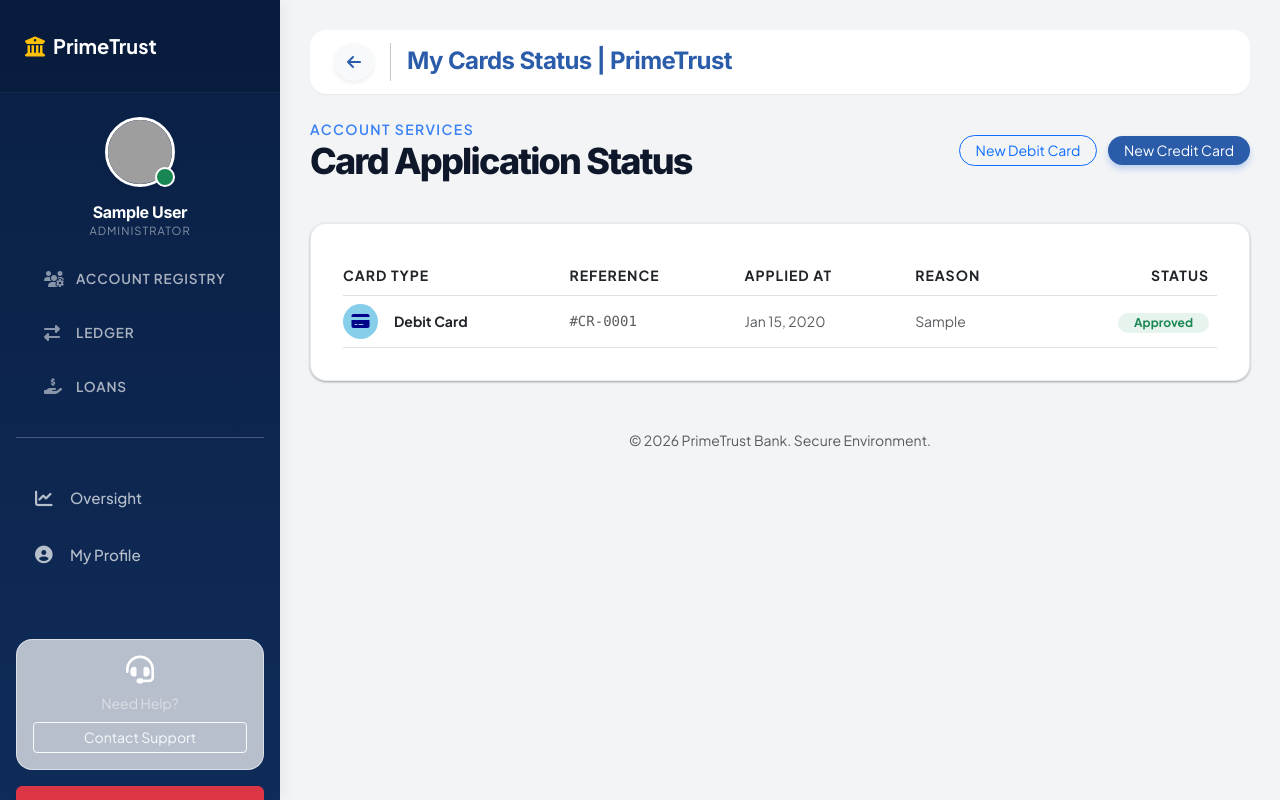
After one commit to khushietiwari/banking-system, a Django app: page /bank/card-status/ in a window 1280 px wide. The commit adds this page. Run offline with Django 5.2, Linux system fonts and the light colour scheme; a user stored in the database is signed in; tables that the repository leaves empty hold one stand-in row (values such as "Sample post"); grey boxes are pictures that could not be loaded.

Commit message:
Added credit and debit card features

```diff
--- a/corebank/urls.py
+++ b/corebank/urls.py
@@ -17,9 +17,9 @@ path('my-loans/', views.my_loans, name="my_loans"),
 path('upload-kyc/', views.upload_kyc, name="upload_kyc"),
 path('kyc-status/', views.kyc_status, name="kyc_status"),
 path('deposit/', views.deposit_view, name="deposit"),
-path('withdraw/', views.withdraw_view, name="withdraw"),
-path("support/", views.support_view, name="support"),
-
-
-
+    path('withdraw/', views.withdraw_view, name="withdraw"),
+    path('apply-debit-card/', views.apply_debit_card, name="apply_debit_card"),
+    path('apply-credit-card/', views.apply_credit_card, name="apply_credit_card"),
+    path('card-status/', views.view_card_status, name="view_card_status"),
+    path("support/", views.support_view, name="support"),
 ]
--- a/corebank/views.py
+++ b/corebank/views.py
@@ -2,9 +2,7 @@ from django.shortcuts import render, redirect
 from django.contrib.auth.decorators import login_required
 from django.contrib import messages
 from decimal import Decimal
-from .models import Account, Transaction, Beneficiary
-from .services import deposit, withdraw
-from .models import Loan
+from .models import Account, Transaction, Beneficiary, Loan, CardRequest
 from django.contrib.messages import get_messages
 import uuid
 from django.db import transaction
@@ -15,6 +13,12 @@ from .forms import UserProfileForm
 
 @login_required
 def apply_loan(request):
+    # ✅ Redirect Staff and Superusers
+    if request.user.is_superuser:
+        return redirect('admin_dashboard')
+    if request.user.is_staff:
+        return redirect('employee_dashboard')
+
     if request.method == "POST":
         amount = request.POST.get("amount")
         reason = request.POST.get("reason")
@@ -52,6 +56,12 @@ from .models import Account, KYC, Loan
 
 @login_required
 def customer_dashboard(request):
+    # ✅ Redirect Staff and Superusers to their correct dashboards
+    if request.user.is_superuser:
+        return redirect('admin_dashboard')
+    if request.user.is_staff:
+        return redirect('employee_dashboard')
+
     # Ensure account exists
     account, created = Account.objects.get_or_create(
         user=request.user,
@@ -89,6 +99,12 @@ def customer_dashboard(request):
 
 @login_required
 def view_balance(request):
+    # ✅ Redirect Staff and Superusers
+    if request.user.is_superuser:
+        return redirect('admin_dashboard')
+    if request.user.is_staff:
+        return redirect('employee_dashboard')
+
     account = Account.objects.filter(user=request.user).first()
 
     if not account:
@@ -113,6 +129,12 @@ from django.db import transaction
 
 @login_required
 def transfer_view(request):
+    # ✅ Redirect Staff and Superusers
+    if request.user.is_superuser:
+        return redirect('admin_dashboard')
+    if request.user.is_staff:
+        return redirect('employee_dashboard')
+
     account = request.user.account
     beneficiaries = Beneficiary.objects.filter(account=account)
 
@@ -184,6 +206,12 @@ def transfer_view(request):
 
 @login_required
 def transaction_history(request):
+    # ✅ Redirect Staff and Superusers
+    if request.user.is_superuser:
+        return redirect('admin_dashboard')
+    if request.user.is_staff:
+        return redirect('employee_dashboard')
+
     account = Account.objects.get(user=request.user)
     transactions = account.transactions.all().order_by("-created_at")
 
@@ -196,6 +224,12 @@ def transaction_history(request):
 
 @login_required
 def add_beneficiary(request):
+    # ✅ Redirect Staff and Superusers
+    if request.user.is_superuser:
+        return redirect('admin_dashboard')
+    if request.user.is_staff:
+        return redirect('employee_dashboard')
+
     account = Account.objects.get(user=request.user)
     message = None
 
@@ -242,6 +276,12 @@ from decimal import Decimal
 
 @login_required
 def pay_bills(request):
+    # ✅ Redirect Staff and Superusers
+    if request.user.is_superuser:
+        return redirect('admin_dashboard')
+    if request.user.is_staff:
+        return redirect('employee_dashboard')
+
     account = request.user.account
     selected_type = request.GET.get("type")
 
@@ -323,6 +363,12 @@ def upload_kyc(request):
 
 @login_required
 def kyc_status(request):
+    # ✅ Redirect Staff and Superusers
+    if request.user.is_superuser:
+        return redirect('admin_dashboard')
+    if request.user.is_staff:
+        return redirect('employee_dashboard')
+
     kyc = KYC.objects.filter(user=request.user).first()
     return render(request, "kyc_status.html", {"kyc": kyc})
 from .models import Account, Transaction, KYC
@@ -346,6 +392,12 @@ from .models import Account, Transaction, KYC
 
 @login_required
 def deposit_view(request):
+    # ✅ Redirect Staff and Superusers
+    if request.user.is_superuser:
+        return redirect('admin_dashboard')
+    if request.user.is_staff:
+        return redirect('employee_dashboard')
+
     account = request.user.account
 
     if account.status == "Frozen":
@@ -388,6 +440,12 @@ from .models import Account, Transaction, KYC
 
 @login_required
 def withdraw_view(request):
+    # ✅ Redirect Staff and Superusers
+    if request.user.is_superuser:
+        return redirect('admin_dashboard')
+    if request.user.is_staff:
+        return redirect('employee_dashboard')
+
     account = request.user.account
 
     # Block if frozen
@@ -442,5 +500,56 @@ def support_view(request):
     return render(request, "customer/support.html")
 @login_required
 def my_loans(request):
+    # ✅ Redirect Staff and Superusers
+    if request.user.is_superuser:
+        return redirect('admin_dashboard')
+    if request.user.is_staff:
+        return redirect('employee_dashboard')
+
     loans = Loan.objects.filter(user=request.user).order_by("-applied_at")
     return render(request, "corebank/my_loans.html", {"loans": loans})
+
+@login_required
+def apply_debit_card(request):
+    if request.user.is_superuser:
+        return redirect('admin_dashboard')
+    if request.user.is_staff:
+        return redirect('employee_dashboard')
+
+    if request.method == "POST":
+        reason = request.POST.get("reason", "")
+        CardRequest.objects.create(
+            user=request.user,
+            card_type="Debit",
+            reason=reason
+        )
+        messages.success(request, "Debit card application submitted successfully!")
+        return redirect('customer_dashboard')
+
+    return render(request, "corebank/apply_debit_card.html")
+
+
+@login_required
+def apply_credit_card(request):
+    if request.user.is_superuser:
+        return redirect('admin_dashboard')
+    if request.user.is_staff:
+        return redirect('employee_dashboard')
+
+    if request.method == "POST":
+        reason = request.POST.get("reason", "")
+        CardRequest.objects.create(
+            user=request.user,
+            card_type="Credit",
+            reason=reason
+        )
+        messages.success(request, "Credit card application submitted successfully!")
+        return redirect('customer_dashboard')
+
+    return render(request, "corebank/apply_credit_card.html")
+
+
+@login_required
+def view_card_status(request):
+    card_requests = CardRequest.objects.filter(user=request.user).order_by('-applied_at')
+    return render(request, "corebank/card_status.html", {"card_requests": card_requests})
--- a/employee/urls.py
+++ b/employee/urls.py
@@ -7,12 +7,11 @@ urlpatterns = [
     path('customers/create/', views.create_customer, name='create_customer'),
     path('customers/update/<int:user_id>/', views.update_customer, name='update_customer'),
     path('loans/', views.view_loans, name="view_loans"),
-path('loan-update/<int:loan_id>/<str:action>/', views.update_loan, name="update_loan"),
-path('kyc-requests/', views.view_kyc, name="view_kyc"),
-path('kyc-update/<int:user_id>/<str:action>/', views.update_kyc, name="update_kyc"),
-path('transactions/', views.view_transactions, name="view_transactions"),
-path('transaction-update/<int:txn_id>/<str:action>/', views.update_transaction, name="update_transaction"),
-
-
-
+    path('loan-update/<int:loan_id>/<str:action>/', views.update_loan, name="update_loan"),
+    path('kyc-requests/', views.view_kyc, name="view_kyc"),
+    path('kyc-update/<int:user_id>/<str:action>/', views.update_kyc, name="update_kyc"),
+    path('transactions/', views.view_transactions, name="view_transactions"),
+    path('transaction-update/<int:txn_id>/<str:action>/', views.update_transaction, name="update_transaction"),
+    path('card-requests/', views.view_card_requests, name="view_card_requests"),
+    path('card-update/<int:request_id>/<str:action>/', views.update_card_request, name="update_card_request"),
 ]
--- a/static/css/portal.css
+++ b/static/css/portal.css
@@ -200,6 +200,8 @@ body {
     color: var(--gray-800);
     line-height: 1.6;
     -webkit-font-smoothing: antialiased;
+    height: 100vh;
+    overflow: hidden;
 }
 
 h1,
@@ -279,10 +281,35 @@ a {
     max-width: var(--sidebar-width);
     background: linear-gradient(180deg, var(--primary-900) 0%, var(--primary-800) 100%);
     color: var(--white);
-    min-height: 100vh;
+    height: 100vh;
     position: fixed;
     z-index: 100;
     box-shadow: 4px 0 15px rgba(0, 0, 0, 0.05);
+    overflow-y: auto;
+    overflow-x: hidden;
+    scrollbar-width: thin;
+    scrollbar-color: rgba(255, 255, 255, 0.3) transparent;
+}
+
+#sidebar::-webkit-scrollbar {
+    width: 8px;
+}
+
+#sidebar::-webkit-scrollbar-track {
+    background: transparent;
+}
+
+#sidebar::-webkit-scrollbar-thumb {
+    background: rgba(255, 255, 255, 0.3);
+    border-radius: 10px;
+    border: 2px solid transparent;
+    background-clip: padding-box;
+}
+
+#sidebar::-webkit-scrollbar-thumb:hover {
+    background: rgba(255, 255, 255, 0.5);
+    border: 2px solid transparent;
+    background-clip: padding-box;
 }
 
 #sidebar .sidebar-header {
@@ -338,7 +365,27 @@ a {
     margin-left: var(--sidebar-width);
     /* Offset for fixed sidebar */
     padding: 30px;
-    min-height: 100vh;
+    height: 100vh;
+    overflow-y: auto;
+    scrollbar-width: thin;
+    scrollbar-color: rgba(0, 0, 0, 0.1) transparent;
+}
+
+#content::-webkit-scrollbar {
+    width: 6px;
+}
+
+#content::-webkit-scrollbar-track {
+    background: transparent;
+}
+
+#content::-webkit-scrollbar-thumb {
+    background: rgba(0, 0, 0, 0.05);
+    border-radius: 10px;
+}
+
+#content::-webkit-scrollbar-thumb:hover {
+    background: rgba(0, 0, 0, 0.1);
 }
 
 /* --- Top Navbar (In Portal) --- */
--- a/templates/base_portal.html
+++ b/templates/base_portal.html
@@ -109,6 +109,36 @@
                         <i class="fas fa-history"></i> My History
                     </a>
                 </li>
+                <li>
+                    <a href="{% url 'apply_debit_card' %}"
+                        class="{% if request.resolver_match.url_name == 'apply_debit_card' %}active{% endif %}">
+                        <i class="fas fa-credit-card"></i> Apply Debit Card
+                    </a>
+                </li>
+                <li>
+                    <a href="{% url 'apply_credit_card' %}"
+                        class="{% if request.resolver_match.url_name == 'apply_credit_card' %}active{% endif %}">
+                        <i class="fas fa-credit-card-alt"></i> Apply Credit Card
+                    </a>
+                </li>
+                <li>
+                    <a href="{% url 'view_card_status' %}"
+                        class="{% if request.resolver_match.url_name == 'view_card_status' %}active{% endif %}">
+                        <i class="fas fa-tasks"></i> Card Status
+                    </a>
+                </li>
+                <li>
+                    <a href="{% url 'my_loans' %}"
+                        class="{% if request.resolver_match.url_name == 'my_loans' %}active{% endif %}">
+                        <i class="fas fa-hand-holding-usd"></i> Loans
+                    </a>
+                </li>
+                <li>
+                    <a href="{% url 'kyc_status' %}"
+                        class="{% if request.resolver_match.url_name == 'kyc_status' %}active{% endif %}">
+                        <i class="fas fa-id-card"></i> KYC Status
+                    </a>
+                </li>
                 {% else %}
                 <li>
                     {% if request.user.is_superuser %}
@@ -131,18 +161,13 @@
                         <i class="fas fa-user-circle"></i> My Profile
                     </a>
                 </li>
-                <li>
-                    <a href="javascript:document.getElementById('logout-form').submit();" class="text-danger">
-                        <i class="fas fa-sign-out-alt"></i> Sign Out
-                    </a>
-                </li>
 
                 {% block sidebar_menu %}
                 {% endblock %}
             </ul>
 
             <!-- Bottom Section -->
-            <div class="p-3 mt-auto">
+            <div class="p-3 mt-auto pb-5">
                 <div class="glass-card p-3 text-center mb-3 text-white-50 small">
                     <i class="fas fa-headset fa-2x mb-2 text-white"></i>
                     <p class="mb-2">Need Help?</p>
--- /dev/null
+++ b/templates/corebank/card_status.html
@@ -0,0 +1,95 @@
+{% extends 'base_portal.html' %}
+{% load static %}
+
+{% block page_title %}My Cards Status | PrimeTrust{% endblock %}
+
+{% block content %}
+<div class="container-fluid px-0">
+    <div class="elite-header border-0 pb-3 mb-4 d-flex justify-content-between align-items-center">
+        <div>
+            <span class="elite-subtitle">Account Services</span>
+            <h4 class="elite-title mb-0">Card Application Status</h4>
+        </div>
+        <div class="text-end">
+            <a href="{% url 'apply_debit_card' %}" class="btn btn-sm btn-outline-primary rounded-pill px-3 me-2">
+                New Debit Card
+            </a>
+            <a href="{% url 'apply_credit_card' %}" class="btn btn-sm btn-primary-custom rounded-pill px-3">
+                New Credit Card
+            </a>
+        </div>
+    </div>
+
+    <div class="elite-card">
+        <div class="table-responsive">
+            <table class="table align-middle mb-0">
+                <thead>
+                    <tr class="text-uppercase small ls-1 text-muted">
+                        <th class="ps-0">Card Type</th>
+                        <th>Reference</th>
+                        <th>Applied At</th>
+                        <th>Reason</th>
+                        <th class="text-end">Status</th>
+                    </tr>
+                </thead>
+                <tbody>
+                    {% for req in card_requests %}
+                    <tr>
+                        <td class="ps-0">
+                            <div class="d-flex align-items-center">
+                                <div class="bg-skyblue bg-opacity-10 text-darkblue rounded-circle p-2 me-3"
+                                    style="width: 35px; height: 35px; display: flex; align-items: center; justify-content: center;">
+                                    <i class="fas fa-credit-card"></i>
+                                </div>
+                                <span class="fw-bold text-dark small">
+                                    {{ req.card_type }} Card
+                                </span>
+                            </div>
+                        </td>
+                        <td class="text-muted font-monospace small">
+                            #CR-{{ req.id|stringformat:"04d" }}
+                        </td>
+                        <td class="text-muted small">
+                            {{ req.applied_at|date:"M d, Y" }}
+                        </td>
+                        <td class="small text-muted"
+                            style="max-width: 200px; white-space: nowrap; overflow: hidden; text-overflow: ellipsis;">
+                            {{ req.reason|default:"N/A" }}
+                        </td>
+                        <td class="text-end">
+                            <span
+                                class="badge rounded-pill {% if req.status == 'Approved' %}bg-success{% elif req.status == 'Rejected' %}bg-danger{% else %}bg-warning{% endif %} bg-opacity-10 {% if req.status == 'Approved' %}text-success{% elif req.status == 'Rejected' %}text-danger{% else %}text-warning{% endif %} border-0 px-3">
+                                {{ req.status }}
+                            </span>
+                        </td>
+                    </tr>
+                    {% empty %}
+                    <tr>
+                        <td colspan="5" class="text-center py-5">
+                            <div class="opacity-10 mb-3">
+                                <i class="fas fa-credit-card fa-4x"></i>
+                            </div>
+                            <p class="text-muted small mb-0">No card applications found.</p>
+                            <div class="mt-4">
+                                <a href="{% url 'apply_debit_card' %}"
+                                    class="btn btn-primary-custom rounded-pill px-4">Apply for a Card</a>
+                            </div>
+                        </td>
+                    </tr>
+                    {% endfor %}
+                </tbody>
+            </table>
+        </div>
+    </div>
+</div>
+
+<style>
+    .bg-skyblue {
+        background-color: #87ceeb;
+    }
+
+    .text-darkblue {
+        color: #00008b;
+    }
+</style>
+{% endblock %}
--- a/templates/employee/base.html
+++ b/templates/employee/base.html
@@ -183,4 +183,7 @@
 <li class="{% if 'kyc' in request.path %}active{% endif %}">
     <a href="{% url 'view_kyc' %}"><i class="fas fa-file-signature"></i> KYC Review</a>
 </li>
+<li class="{% if 'card-requests' in request.path %}active{% endif %}">
+    <a href="{% url 'view_card_requests' %}"><i class="fas fa-credit-card"></i> Card Requests</a>
+</li>
 {% endblock %}
```
Also changed, not shown: corebank/models.py (+20 -0 lines), employee/views.py (+25 -1 lines), templates/corebank/apply_credit_card.html (added, +41 -0 lines), templates/corebank/apply_debit_card.html (added, +41 -0 lines), templates/customer/base.html (+0 -18 lines), templates/employee/card_requests.html (added, +135 -0 lines), templates/employee/dashboard.html (+33 -10 lines), corebank/migrations/0006_cardrequest.py (added), media/kyc_documents/pexels-iloveswitzerland-8147337.jpg (added), media/kyc_documents/pexels-iloveswitzerland-8147337_NNaAKs1.jpg (added), media/kyc_documents/pexels-iloveswitzerland-8147337_j2o0IZ5.jpg (added). Lines whose indentation alone changed are shown as unchanged.
